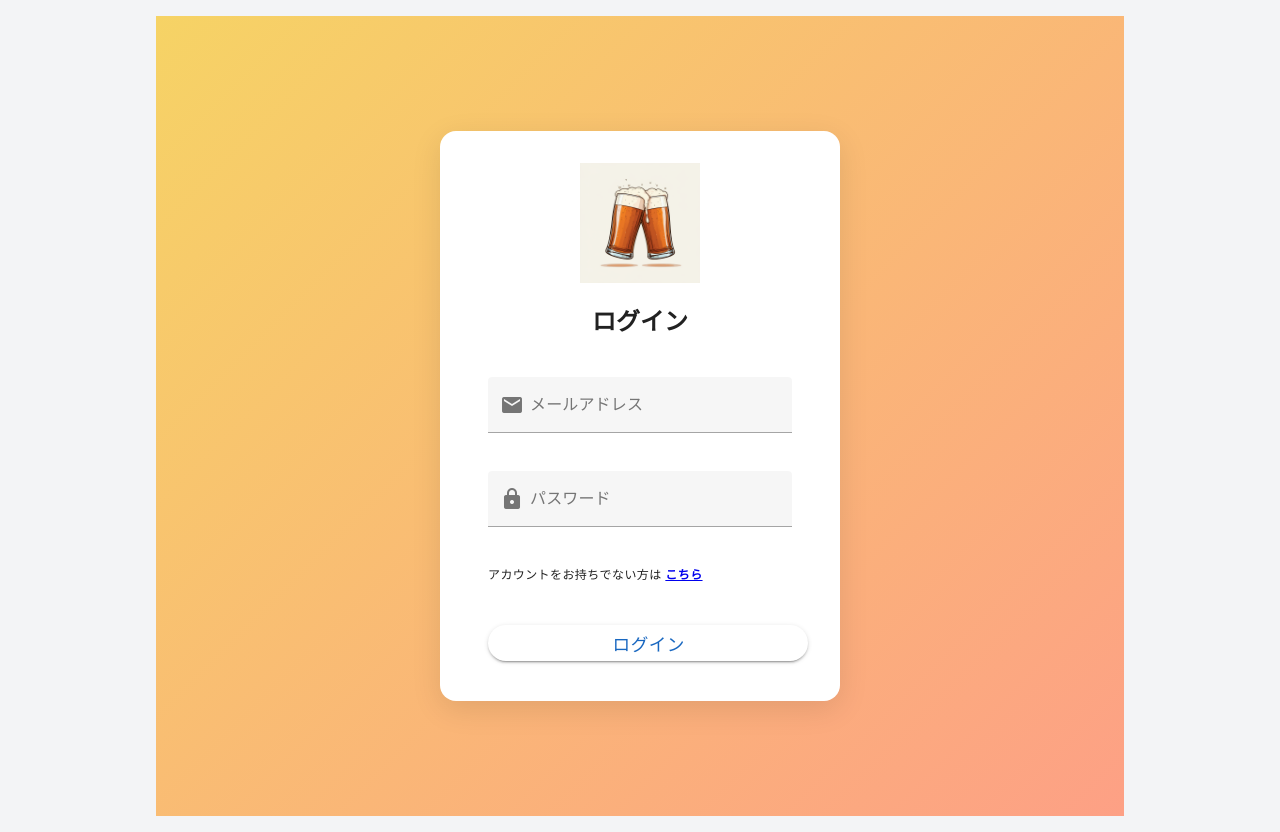
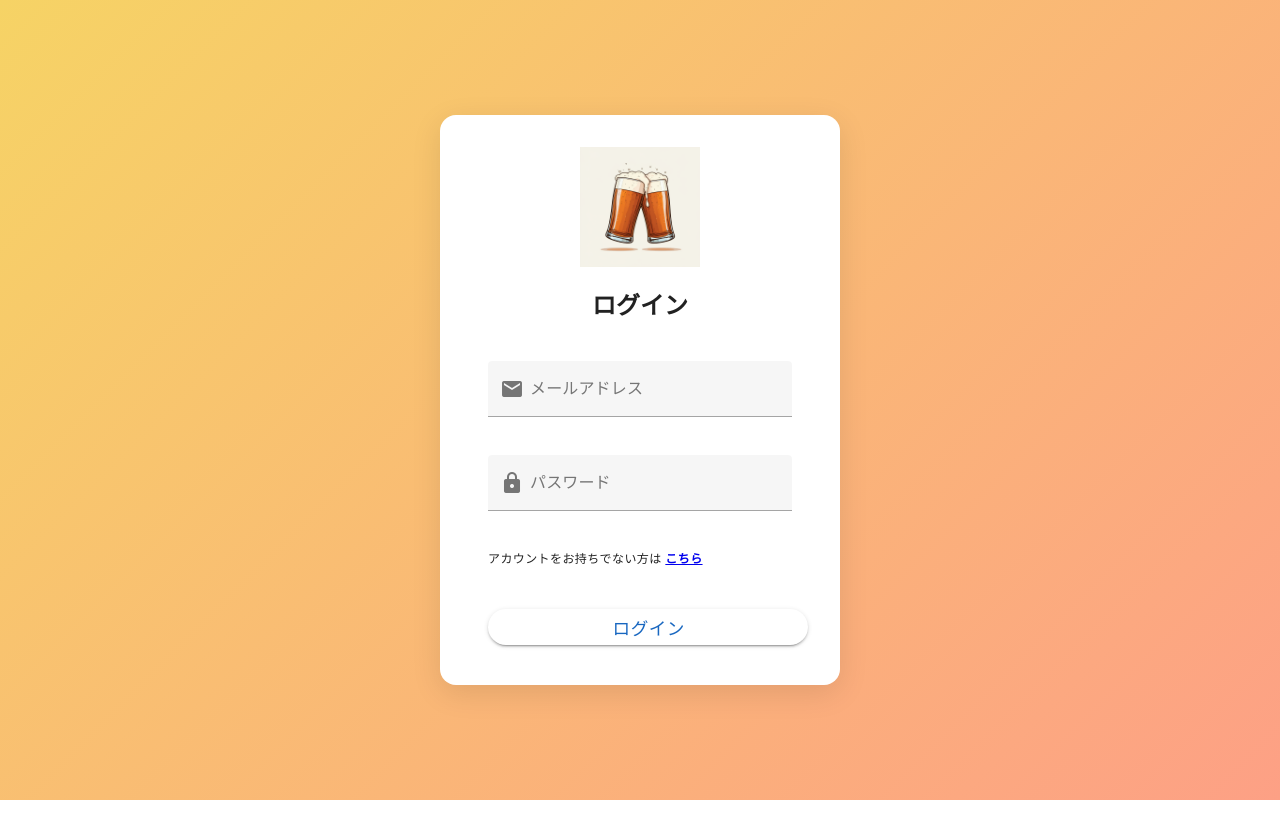
Before and after one commit to a2h1r0/QH_front, a Nuxt app: page /login in a window 1280 px wide. After the commit the page ends 800 px from the top, so only its background shows below. Built offline with nearby package versions, Linux system fonts and the light colour scheme.

Commit message:
#7 マージン調整

```diff
--- a/layouts/default.vue
+++ b/layouts/default.vue
@@ -25,7 +25,7 @@ if (route.path === '/') {
     <TheHeader v-if="!isLoginURL()" />
 
     <v-main>
-      <v-responsive max-width="1000px" min-height="100vh" class="mx-auto pa-4">
+      <v-responsive min-height="100vh" class="mx-auto">
         <slot />
       </v-responsive>
     </v-main>
```
